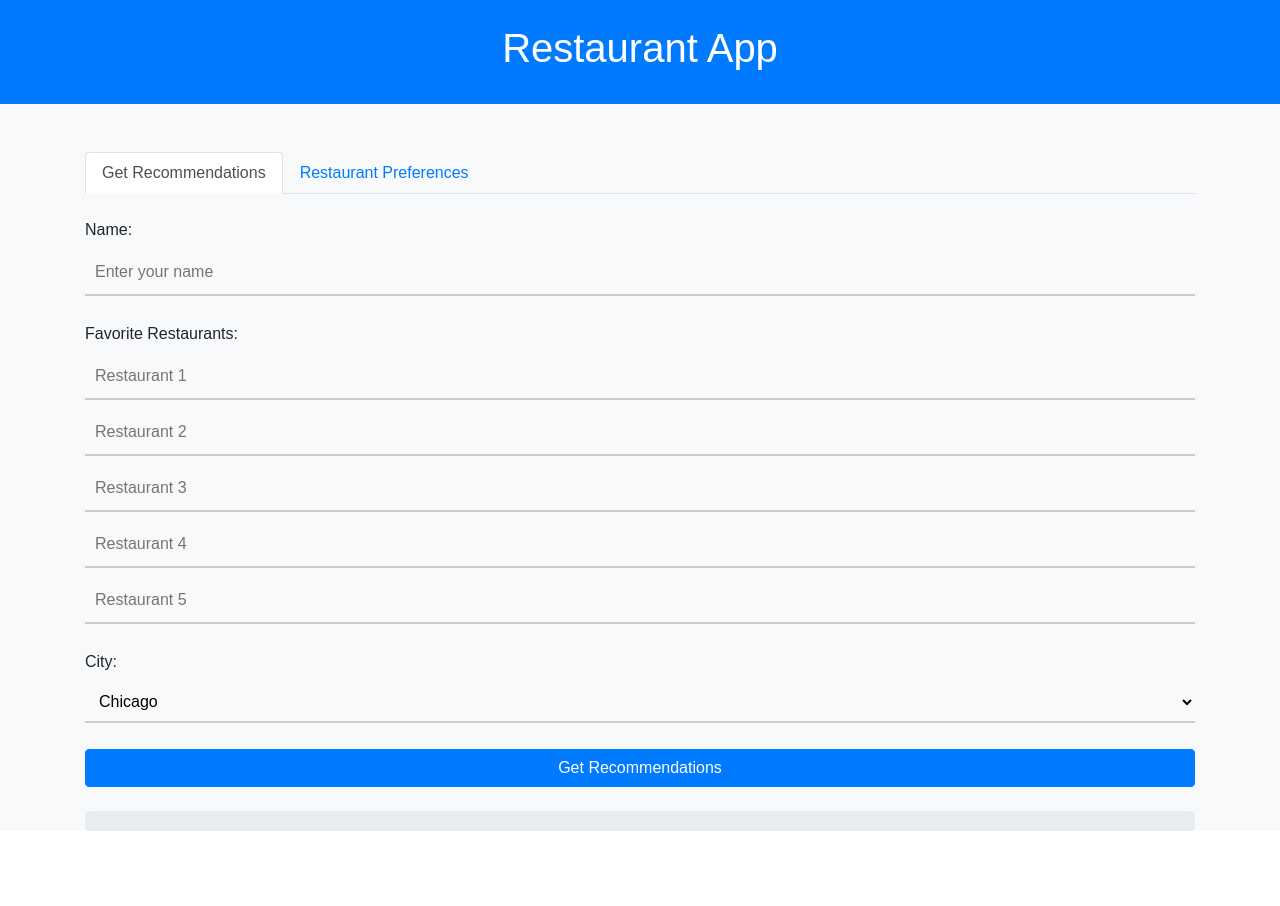
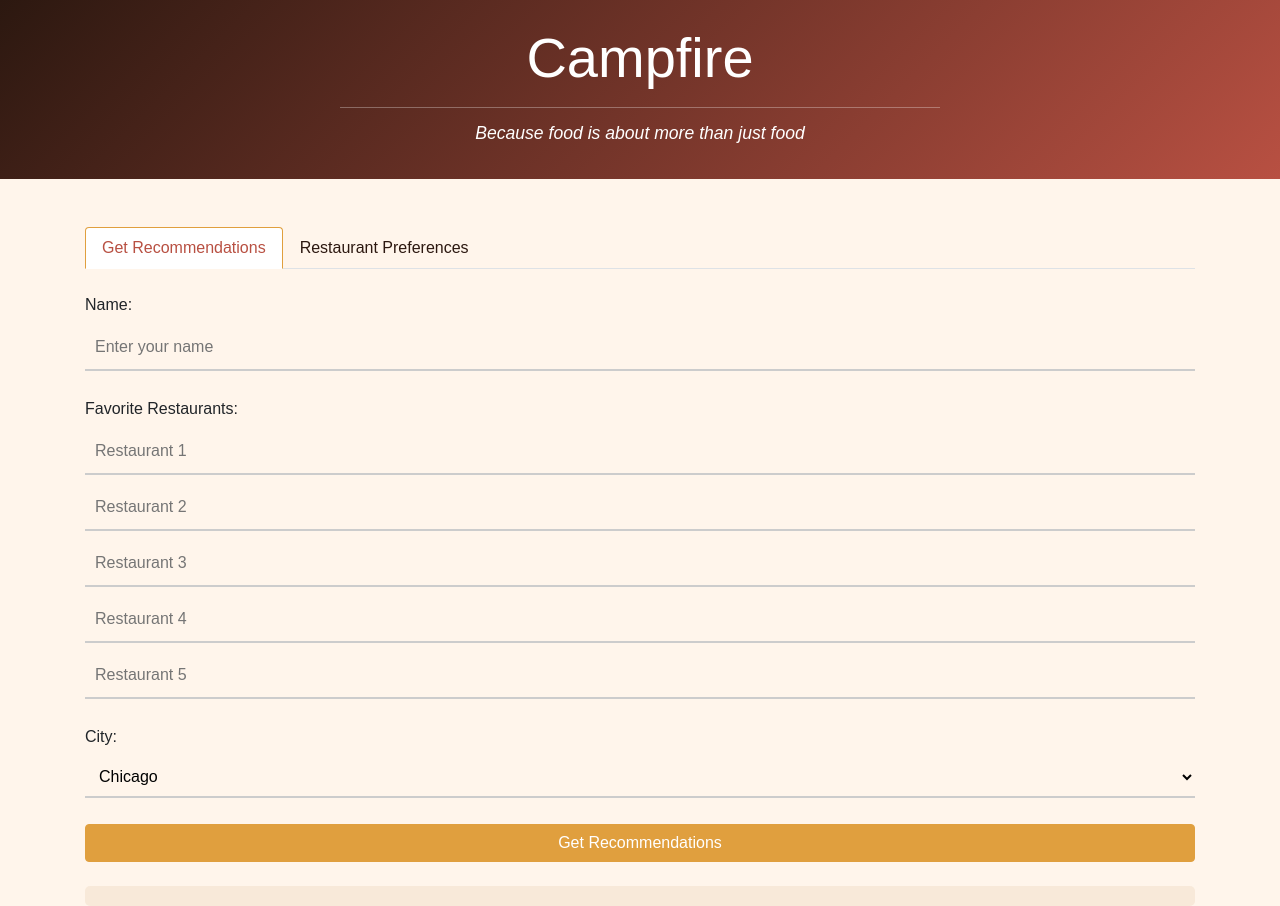
Before and after one commit to rsriram717/campfire, a Flask app: page / in a window 1280 px wide. Before the commit the page ends 831 px from the top, so only its background shows below. Run offline with Flask 3, Linux system fonts and the light colour scheme; some libraries are stand-ins or nearby versions.

Commit message:
Update color scheme

```diff
--- a/app.py
+++ b/app.py
@@ -137,6 +137,27 @@ def get_recommendations():
             city=city
         )
         logging.debug(f"Recommended restaurants: {recommended_restaurants}")
+
+        # Store recommended restaurants in database
+        for rec in recommended_restaurants:
+            restaurant_name = rec['name']
+            # Get or create restaurant
+            restaurant = Restaurant.query.filter_by(name=restaurant_name).first()
+            if not restaurant:
+                logging.debug(f"Adding new recommended restaurant: {restaurant_name} in {city}")
+                new_restaurant = Restaurant(name=restaurant_name, location=city, cuisine_type=None)
+                db.session.add(new_restaurant)
+                db.session.commit()
+                restaurant = new_restaurant
+
+            # Link recommendation to user request
+            request_restaurant = RequestRestaurant(
+                user_request_id=new_user_request.id,
+                restaurant_id=restaurant.id,
+                type=RequestType.recommendation
+            )
+            db.session.add(request_restaurant)
+            db.session.commit()
 
         return jsonify({"recommendations": recommended_restaurants})
 
--- a/static/styles.css
+++ b/static/styles.css
@@ -1,6 +1,18 @@
+:root {
+    --campfire-red: #B85042;
+    --campfire-orange: #E09F3E;
+    --campfire-yellow: #DDB892;
+    --campfire-dark: #2C1810;
+    --campfire-bg: #FFF5EB;
+}
+
 body {
     font-family: Arial, sans-serif;
-    background-color: #f8f9fa;
+    background-color: var(--campfire-bg);
+}
+
+header.bg-primary {
+    background: linear-gradient(135deg, var(--campfire-dark), var(--campfire-red)) !important;
 }
 
 .uiverse-input, .uiverse-select {
@@ -14,19 +26,19 @@ body {
 }
 
 .uiverse-input:focus, .uiverse-select:focus {
-    border-color: #007bff;
+    border-color: var(--campfire-orange);
     outline: none;
 }
 
 .loading {
     text-align: center;
     font-size: 18px;
-    color: #007bff;
+    color: var(--campfire-red);
 }
 
 .recommendations-output {
     padding: 10px;
-    background-color: #e9ecef;
+    background-color: rgba(221, 184, 146, 0.2);
     border-radius: 5px;
 }
 
@@ -97,7 +109,7 @@ body {
 
 .preference-toggle {
     display: inline-flex;
-    background: #e9ecef;
+    background: rgba(224, 159, 62, 0.1);
     border-radius: 25px;
     padding: 3px;
     gap: 3px;
@@ -114,18 +126,74 @@ body {
 }
 
 .preference-toggle button.active {
-    background: #fff;
+    background: white;
     box-shadow: 0 2px 4px rgba(0,0,0,0.1);
 }
 
 .preference-toggle button.like.active {
-    color: #28a745;
+    color: var(--campfire-orange);
 }
 
 .preference-toggle button.dislike.active {
-    color: #dc3545;
+    color: var(--campfire-red);
 }
 
 .preference-toggle button.neutral.active {
-    color: #6c757d;
+    color: var(--campfire-dark);
 }
+
+header h1 {
+    font-size: 2.5rem;
+    font-weight: bold;
+    margin-bottom: 0.5rem;
+}
+
+header .subtitle {
+    border-top: 1px solid rgba(255, 255, 255, 0.3);
+    max-width: 600px;
+    margin: 0 auto;
+    padding-top: 0.75rem;
+}
+
+header .subtitle p {
+    margin: 0;
+    font-size: 1.1rem;
+    font-style: italic;
+}
+
+.btn-primary {
+    background-color: var(--campfire-orange) !important;
+    border-color: var(--campfire-orange) !important;
+}
+
+.btn-primary:hover {
+    background-color: var(--campfire-red) !important;
+    border-color: var(--campfire-red) !important;
+}
+
+.btn-secondary {
+    background-color: var(--campfire-dark) !important;
+    border-color: var(--campfire-dark) !important;
+}
+
+.nav-tabs .nav-link.active {
+    color: var(--campfire-red) !important;
+    border-color: var(--campfire-orange) var(--campfire-orange) #fff !important;
+}
+
+.nav-tabs .nav-link:not(.active) {
+    color: var(--campfire-dark) !important;
+}
+
+.nav-tabs .nav-link:hover:not(.active) {
+    border-color: var(--campfire-yellow);
+}
+
+.card {
+    border-color: var(--campfire-yellow);
+    background-color: #FFF9F1;
+}
+
+.card-title {
+    color: var(--campfire-red) !important;
+}
--- a/templates/index.html
+++ b/templates/index.html
@@ -10,7 +10,10 @@
 <body>
 
 <header class="bg-primary text-white text-center py-4">
-    <h1>Restaurant App</h1>
+    <h1 class="display-4">Campfire</h1>
+    <div class="subtitle mt-3 mb-2">
+        <p class="lead">Because food is about more than just food</p>
+    </div>
 </header>
 
 <div class="container mt-5">
```
